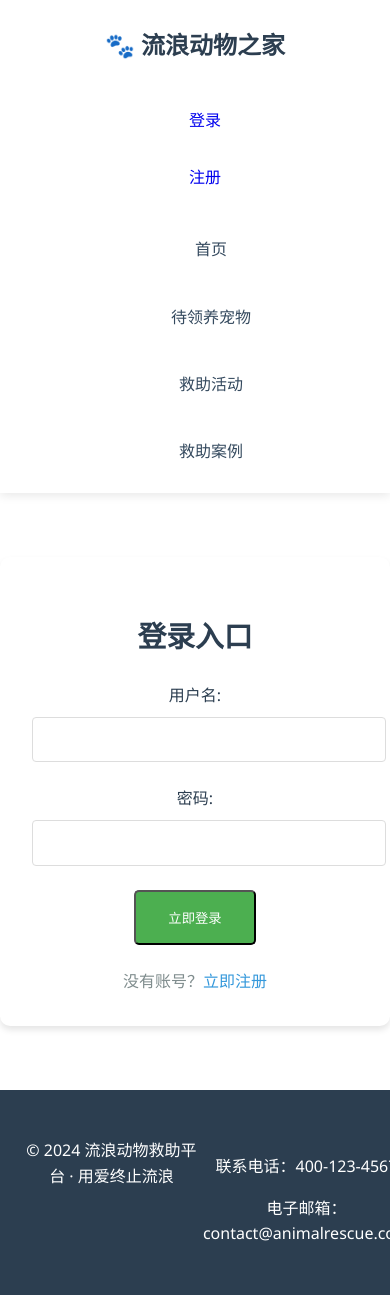
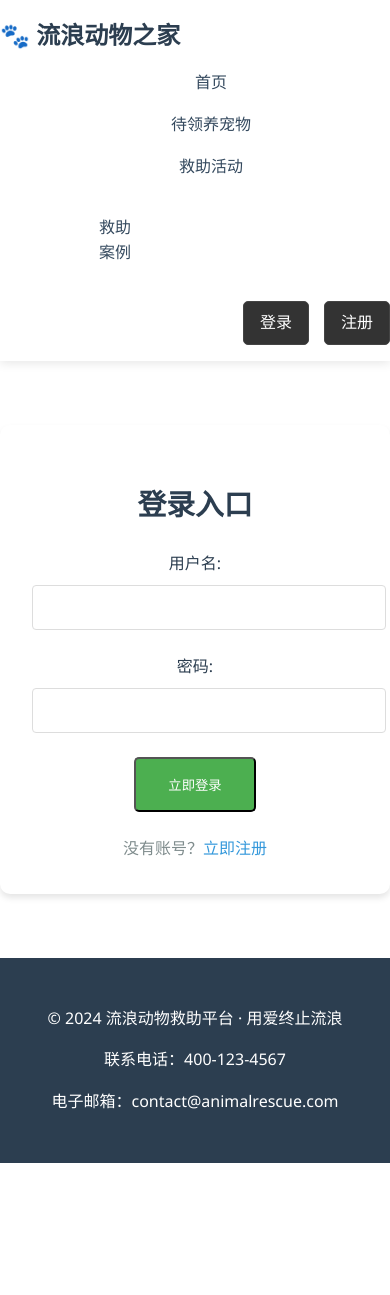
Before and after one commit to jmtl233/stray_animals, a Django app: page /users/login/ in a window 390 px wide; the page is wider, and only the part inside the window is pictured. After the commit the page ends 1163 px from the top of that part, so only its background shows below. Run offline with Django 3.2, Linux system fonts and the light colour scheme.

Commit message:
后台顶部栏2025年4月8日10:25:48

```diff
--- a/static/css/style.css
+++ b/static/css/style.css
@@ -28,61 +28,45 @@ body {
   display: flex;
   justify-content: space-between;
   align-items: center;
+  position: relative;
   padding: 0 20px;
-  background: #f8f9fa;
-  position: relative;
 }
 
-/* logo新定位 */
-.logo {
-  order: 1;
-  margin-right: 0;
-  padding: 10px 0;
-  white-space: nowrap;
+/* 中间导航链接容器 */
+.nav-links-container {
+  position: absolute;
+  left: 50%;
+  transform: translateX(-50%);
 }
 
-/* 中间内容容器 */
-.container {
-  order: 2;
-  flex: 1;
-  max-width: 1200px;
-  margin: 0 auto;
-  display: flex;
-  justify-content: center;
-}
-
-/* 导航链接居中 */
+/* 导航链接样式保持居中 */
 .nav-links {
   display: flex;
   gap: 2rem;
   justify-content: center;
-  flex: 1;
-  max-width: 800px;
+  margin: 0;
+  padding: 0;
+  list-style: none;
 }
 
-/* 登录容器新定位 */
+/* 调整其他元素顺序 */
+.logo {
+  order: 1;
+  margin-right: auto;
+}
+
 .nav-auth {
   order: 3;
   margin-left: auto;
-  display: flex;
-  gap: 1rem;
-  align-items: center;
-  padding: 0 20px;
 }
 
-.nav-left {
-  display: flex;
-  gap: 1.5rem;
-  flex: 1;
-  justify-content: flex-start;
-}
-
-/* 修改导航链接统一高度 */
-.nav-link {
+/* 统一导航项样式 */
+.nav-link, .nav-item.dropdown {
   display: flex;
   align-items: center;
-  height: 50px; /* 统一高度 */
-  padding: 0 1.2rem;
+  justify-content: center;
+  height: 100%;
+  padding: 0 1rem;
   position: relative;
 }
 
@@ -114,11 +98,18 @@ body {
   border-radius: 5px;
   text-decoration: none;
   transition: all 0.3s ease;
-  /* gap: 0.5rem; */
+  background: #333;
+  color: white !important;
+  border: 1px solid #444;
+}
+
+.btn:hover {
+  background: #222;
+  filter: brightness(1.1);
 }
 
 .cta-btn {
-  background: var(--primary-color);
+  background: #4CAF50;
   color: white !important;
   font-weight: 500;
 }
@@ -219,29 +210,21 @@ body {
 
 /* 响应式设计 */
 @media (max-width: 1024px) {
+  .nav-links-container {
+    position: static;
+    transform: none;
+    order: 2;
+    width: 100%;
+    margin: 1rem 0;
+  }
+
   .navbar {
     flex-wrap: wrap;
     padding: 10px 15px;
-    gap: 1rem;
   }
 
-  .logo {
-    order: 1;
-    width: 100%;
-    text-align: center;
-  }
-
-  .container {
-    order: 3;
-    width: 100%;
-    margin: 10px 0;
-  }
-
-  .nav-auth {
-    order: 2;
-    width: 100%;
+  .nav-links {
     justify-content: center;
-    padding: 10px 0;
   }
 }
 
@@ -249,16 +232,6 @@ body {
   .nav-links {
     flex-direction: column;
     align-items: center;
-  }
-
-  .nav-auth {
-    flex-direction: column;
-  }
-
-  /* 修改导航链接统一高度 */
-  .nav-link {
-    height: auto;
-    padding: 0.8rem 1rem;
   }
 }
 
@@ -316,7 +289,7 @@ body {
 
 .navbar .container {
   display: flex;
-  justify-content: center;
+  justify-content: space-between;
   align-items: center;
   width: 100%;
   max-width: 1200px;
@@ -848,7 +824,6 @@ to { transform: translateY(0); opacity: 1; }
     .nav-links {
         flex-direction: column;
         gap: 1rem;
-        text-align: center;
     }
 
     .nav-left {
--- a/templates/admin/dashboard.html
+++ b/templates/admin/dashboard.html
@@ -11,9 +11,7 @@
         <div class="container">
             <div class="admin-logo-container">
                 <h1 class="logo admin-logo">🔐 管理后台</h1>
-                {% if user.is_authenticated %}
-                    <span class="welcome-msg admin-welcome">欢迎：{{ user.username }}</span>
-                {% endif %}
+                <span class="admin-welcome">欢迎您：{{ request.user.username }}</span>
             </div>
             <div class="nav-links admin-nav-links">
             </div>
--- a/templates/partials/header.html
+++ b/templates/partials/header.html
@@ -1,8 +1,22 @@
 <header class="header">
     <nav class="navbar">
+        <!-- 注册页面专用头部 -->
+        {% if request.resolver_match.url_name == 'register' %}
+        <div class="container register-header">
+            <h1 class="logo">🐾 流浪动物之家</h1>
+            <div class="nav-links">
+                <a href="{% url 'home' %}" class="nav-link">
+                    <i class="fas fa-home"></i>
+                    返回首页
+                </a>
+            </div>
+        </div>
+
+        <!-- 其他页面保持原样 -->
+        {% else %}
         <h1 class="logo">🐾 流浪动物之家</h1>
 
-        <div class="container">
+        <div class="nav-links-container">
             <div class="nav-links">
                 <a href="{% url 'home' %}"
                    class="nav-link {% if request.resolver_match.url_name == 'home' %}active{% endif %}">
@@ -45,5 +59,6 @@
                 <a href="{% url 'users:register' %}" class="btn">注册</a>
             {% endif %}
         </div>
+        {% endif %}
     </nav>
 </header>
```
Also changed, not shown: other parts of static/css/style.css (+179 -4 lines), static/css/admin.css (+2 -10 lines), templates/login/register.html (+2 -8 lines), media/pets/2_fDzilRs.jpg (added).
